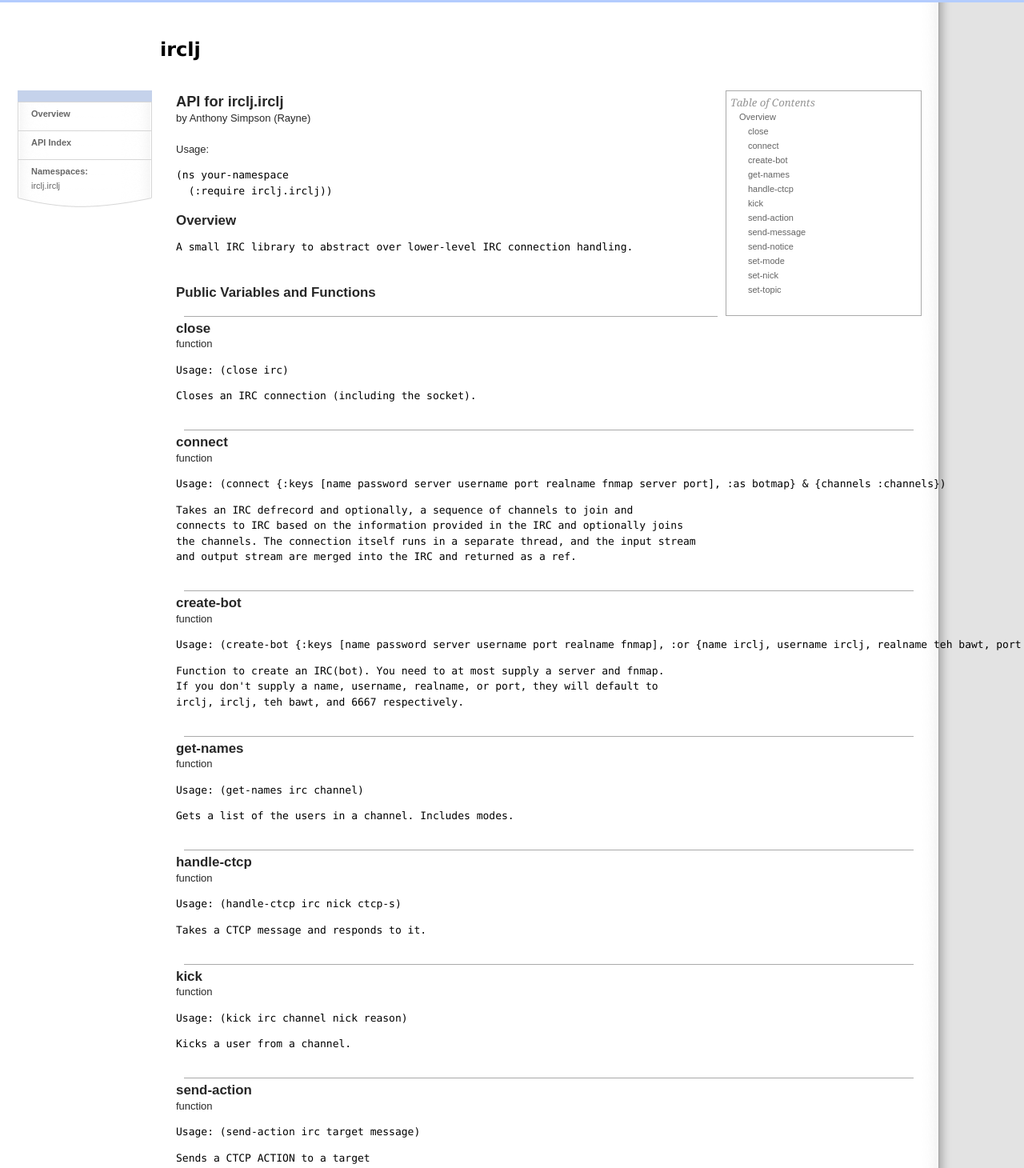
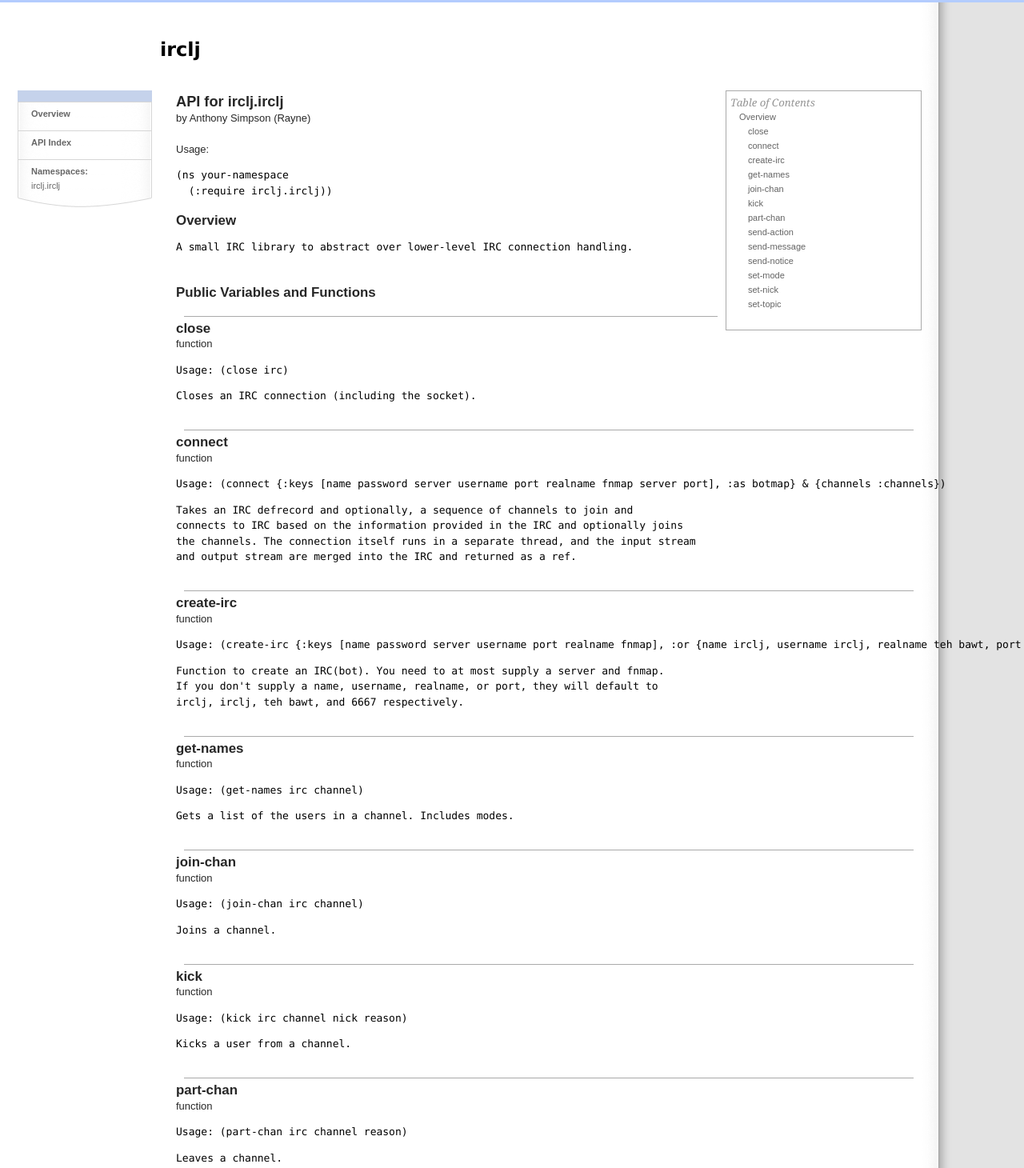
Before and after one commit to Raynes/irclj, a plain HTML site: page irclj.irclj-api.html in a window 1280 px wide. Shown: the part 1-1461 px from the top of the page at 80% size. Drawn offline with Linux system fonts and the light colour scheme; a script that the page names is missing.

Commit message:
Updated api docs.

```diff
--- a/irclj.irclj-api.html
+++ b/irclj.irclj-api.html
@@ -52,13 +52,15 @@ namespace.
     </div><div style="margin-left: 1em;" class="toc-entry">
       <a href="#irclj.irclj/connect">connect</a>
     </div><div style="margin-left: 1em;" class="toc-entry">
-      <a href="#irclj.irclj/create-bot">create-bot</a>
+      <a href="#irclj.irclj/create-irc">create-irc</a>
     </div><div style="margin-left: 1em;" class="toc-entry">
       <a href="#irclj.irclj/get-names">get-names</a>
     </div><div style="margin-left: 1em;" class="toc-entry">
-      <a href="#irclj.irclj/handle-ctcp">handle-ctcp</a>
+      <a href="#irclj.irclj/join-chan">join-chan</a>
     </div><div style="margin-left: 1em;" class="toc-entry">
       <a href="#irclj.irclj/kick">kick</a>
+    </div><div style="margin-left: 1em;" class="toc-entry">
+      <a href="#irclj.irclj/part-chan">part-chan</a>
     </div><div style="margin-left: 1em;" class="toc-entry">
       <a href="#irclj.irclj/send-action">send-action</a>
     </div><div style="margin-left: 1em;" class="toc-entry">
@@ -111,9 +113,9 @@ and output stream are merged into the IRC and returned as a ref.</pre>
 </div><div id="var-entry">
   <br />
   <hr />
-  <h2 id="irclj.irclj/create-bot">create-bot</h2>
+  <h2 id="irclj.irclj/create-irc">create-irc</h2>
   <span id="var-type">function</span><br />
-  <pre id="var-usage">Usage: (create-bot {:keys [name password server username port realname fnmap], :or {name irclj, username irclj, realname teh bawt, port 6667}})
+  <pre id="var-usage">Usage: (create-irc {:keys [name password server username port realname fnmap], :or {name irclj, username irclj, realname teh bawt, port 6667}})
 </pre>
   <pre id="var-docstr">Function to create an IRC(bot). You need to at most supply a server and fnmap.
 If you don't supply a name, username, realname, or port, they will default to
@@ -131,11 +133,11 @@ irclj, irclj, teh bawt, and 6667 respectively.</pre>
 </div><div id="var-entry">
   <br />
   <hr />
-  <h2 id="irclj.irclj/handle-ctcp">handle-ctcp</h2>
+  <h2 id="irclj.irclj/join-chan">join-chan</h2>
   <span id="var-type">function</span><br />
-  <pre id="var-usage">Usage: (handle-ctcp irc nick ctcp-s)
+  <pre id="var-usage">Usage: (join-chan irc channel)
 </pre>
-  <pre id="var-docstr">Takes a CTCP message and responds to it.</pre>
+  <pre id="var-docstr">Joins a channel.</pre>
 
 </div><div id="var-entry">
   <br />
@@ -145,6 +147,15 @@ irclj, irclj, teh bawt, and 6667 respectively.</pre>
   <pre id="var-usage">Usage: (kick irc channel nick reason)
 </pre>
   <pre id="var-docstr">Kicks a user from a channel.</pre>
+
+</div><div id="var-entry">
+  <br />
+  <hr />
+  <h2 id="irclj.irclj/part-chan">part-chan</h2>
+  <span id="var-type">function</span><br />
+  <pre id="var-usage">Usage: (part-chan irc channel reason)
+</pre>
+  <pre id="var-docstr">Leaves a channel.</pre>
 
 </div><div id="var-entry">
   <br />
```
Also changed, not shown: api-index.html (+6 -5 lines), index.html (+1 -1 lines).
